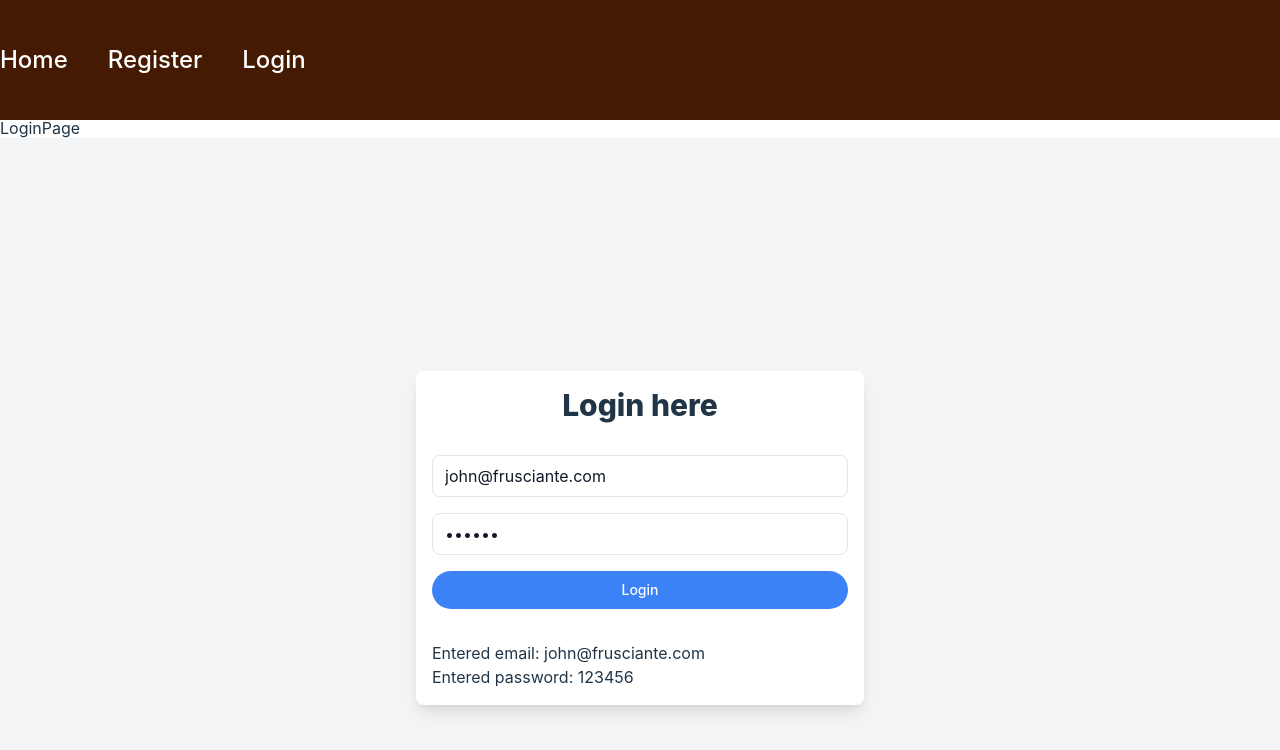
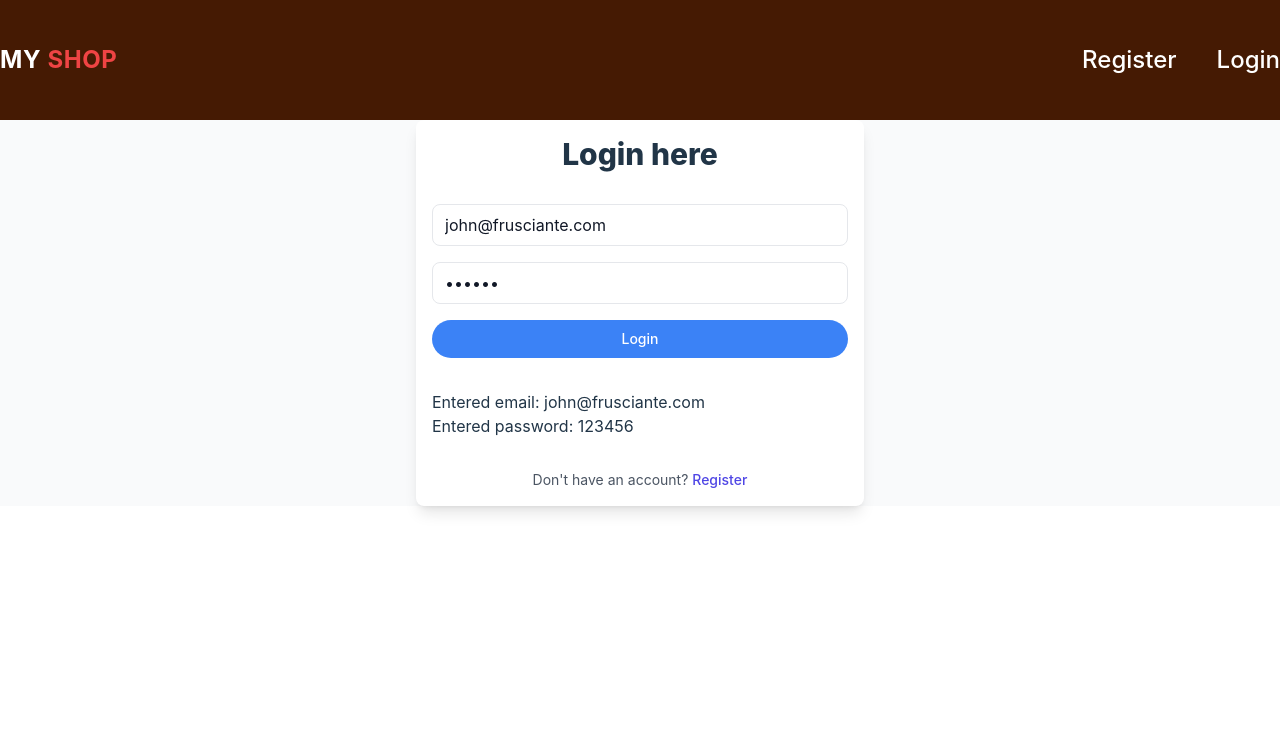
Before and after one commit to NaglisB123/REACT-ATSISKAITYMAS, a React (Vite) app: page /login-page in a window 1280 px wide. Shown: the top 750 px of the page. Built offline with nearby package versions, Linux system fonts and the light colour scheme.

Commit message:
logo(myshop) + register & login

```diff
--- a/src/App.jsx
+++ b/src/App.jsx
@@ -1,7 +1,7 @@
 import { Routes, Route, Navigate } from "react-router-dom";
 import Header from "./assets/components/layout/Header";
 import HomePage from './pages/HomePage'
-import RegisterPage from './pages/RegiserPage'
+import RegisterPage from './pages/RegisterPage'
 import LoginPage from './pages/LoginPage'
 
 
--- a/src/assets/components/Login.jsx
+++ b/src/assets/components/Login.jsx
@@ -1,7 +1,7 @@
 import { signInWithEmailAndPassword } from 'firebase/auth';
 import { useState } from 'react';
 import { auth } from '../../firebase/firebase';
-
+import { Link } from 'react-router-dom';
 
 export default function Login() {
   const [emailValue, setEmailValue] = useState('john@frusciante.com');
@@ -9,24 +9,18 @@ export default function Login() {
 
   function handleSubmit(event) {
     event.preventDefault();
-    console.log('ar veikia?');
-    console.log('emailValue ===', emailValue);
-    console.log('passwordValue ===', passwordValue);
 
-    // nutraukti funkcijo vykdyma jei tuscias email arba password
     if (!emailValue || !passwordValue) {
       console.warn('EMAIL OR PASSWORD NOT ENTERED');
       return;
     }
 
     loginWithFireBase();
-    console.log('forma ok');
   }
 
   function loginWithFireBase() {
     signInWithEmailAndPassword(auth, emailValue, passwordValue)
       .then((userCredential) => {
-
         const user = userCredential.user;
         console.log('user ===', user);
       })
@@ -39,7 +33,7 @@ export default function Login() {
   }
 
   return (
-    <div className="min-h-screen flex items-center justify-center bg-gray-100">
+    <div className="flex items-center justify-center bg-gray-50">
       <div className="max-w-md w-full space-y-8 p-4 bg-white rounded-lg shadow-lg">
         <h2 className="text-3xl font-extrabold text-center">Login here</h2>
         <form onSubmit={handleSubmit} className="mt-8 space-y-4">
@@ -72,6 +66,14 @@ export default function Login() {
           <p>Entered email: {emailValue}</p>
           <p>Entered password: {passwordValue}</p>
         </div>
+        <div className="text-center">
+          <p className="mt-2 text-sm text-gray-600">
+            Don't have an account?{" "}
+            <Link to="/register-page" className="font-medium text-indigo-600 hover:text-indigo-500">
+              Register
+            </Link>
+          </p>
+        </div>
       </div>
     </div>
   );
--- a/src/assets/components/layout/Header.jsx
+++ b/src/assets/components/layout/Header.jsx
@@ -1,5 +1,5 @@
-import React from 'react';
-import { NavLink } from 'react-router-dom';
+import React from "react";
+import { Link, NavLink } from "react-router-dom";
 
 export default function Header() {
   return (
@@ -7,20 +7,33 @@ export default function Header() {
       <nav className="flex space-x-4 justify-center">
         <div className="container mx-auto">
           <div className="flex justify-between items-center">
-            <div className="flex items-center">
+            {/* Logo on the left */}
+            <Link
+              to="/home-page"
+              className="text-2xl text-white hover:text-gray-200 font-bold tracking-wide"
+            >
+              MY <span className="text-red-500">SHOP</span>
+            </Link>
 
+            {/* Register and Login links on the right */}
             <ul className="flex space-x-10">
               <li>
-                  <NavLink to='/home-page' className="text-2xl text-white hover:text-gray-200">Home</NavLink>
+                <NavLink
+                  to="/register-page"
+                  className="text-2xl text-white hover:text-gray-200"
+                >
+                  Register
+                </NavLink>
               </li>
               <li>
-                  <NavLink to='/register-page' className="text-2xl text-white hover:text-gray-200">Register</NavLink>
-                </li>
-                <li>
-                  <NavLink to='/login-page' className="text-2xl text-white hover:text-gray-200">Login</NavLink>
+                <NavLink
+                  to="/login-page"
+                  className="text-2xl text-white hover:text-gray-200"
+                >
+                  Login
+                </NavLink>
               </li>
             </ul>
-            </div>
           </div>
         </div>
       </nav>
--- a/src/pages/LoginPage.jsx
+++ b/src/pages/LoginPage.jsx
@@ -3,7 +3,6 @@ import Login from "../assets/components/Login";
 export default function LoginPage() {
   return (
     <div className='container'>
-      <h1>LoginPage</h1>
       <Login/>
     </div>
   );
```
Lines whose indentation alone changed are shown as unchanged.
